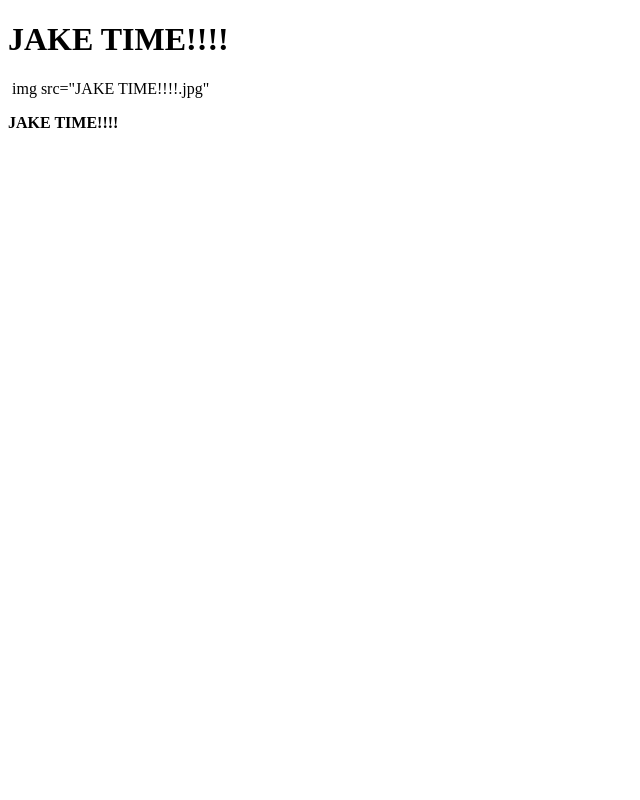
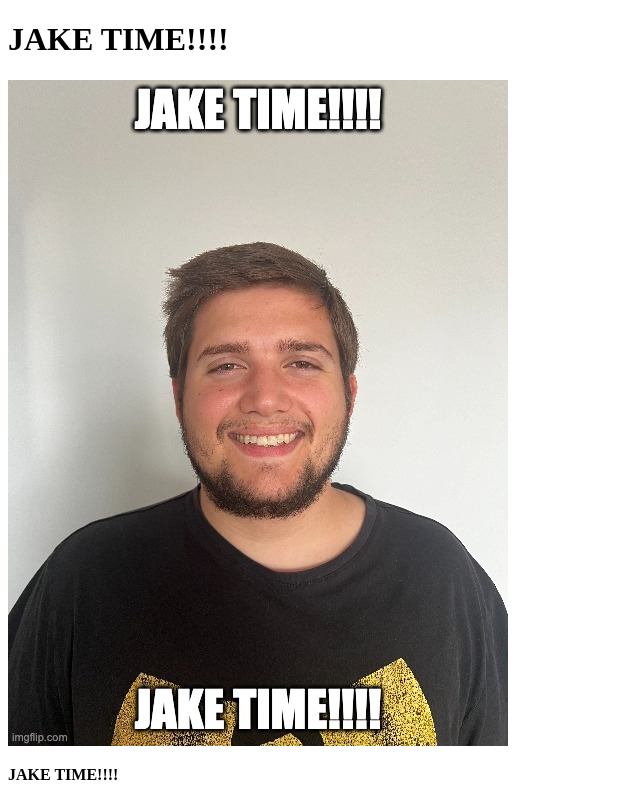
Before and after one commit to jakeryanmarston/legendary-carnival, a plain HTML site: page index.html in a window 1280 px wide. Shown: the whole page, without its empty margins (0-640 px from the left). Drawn offline with Linux system fonts and the light colour scheme.

Commit message:
Update index.html

```diff
--- a/index.html
+++ b/index.html
@@ -5,6 +5,6 @@
   </head>
   <body>
     <h1>JAKE TIME!!!!</h1>
-          <img> img src="JAKE TIME!!!!.jpg" </img>
+          <img src="JAKE TIME!!!!.jpg">
     <p> <strong>JAKE TIME!!!!</strong> </p>
 </body></html>
```
